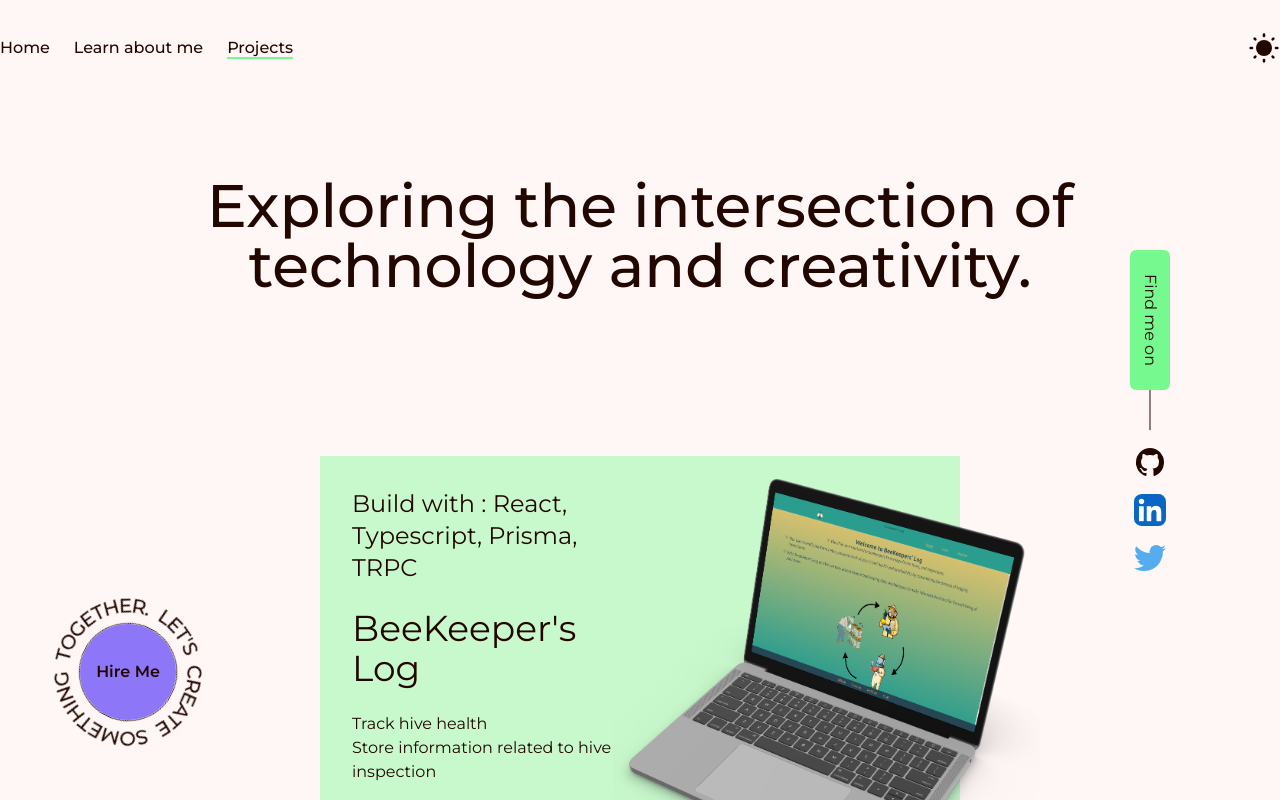
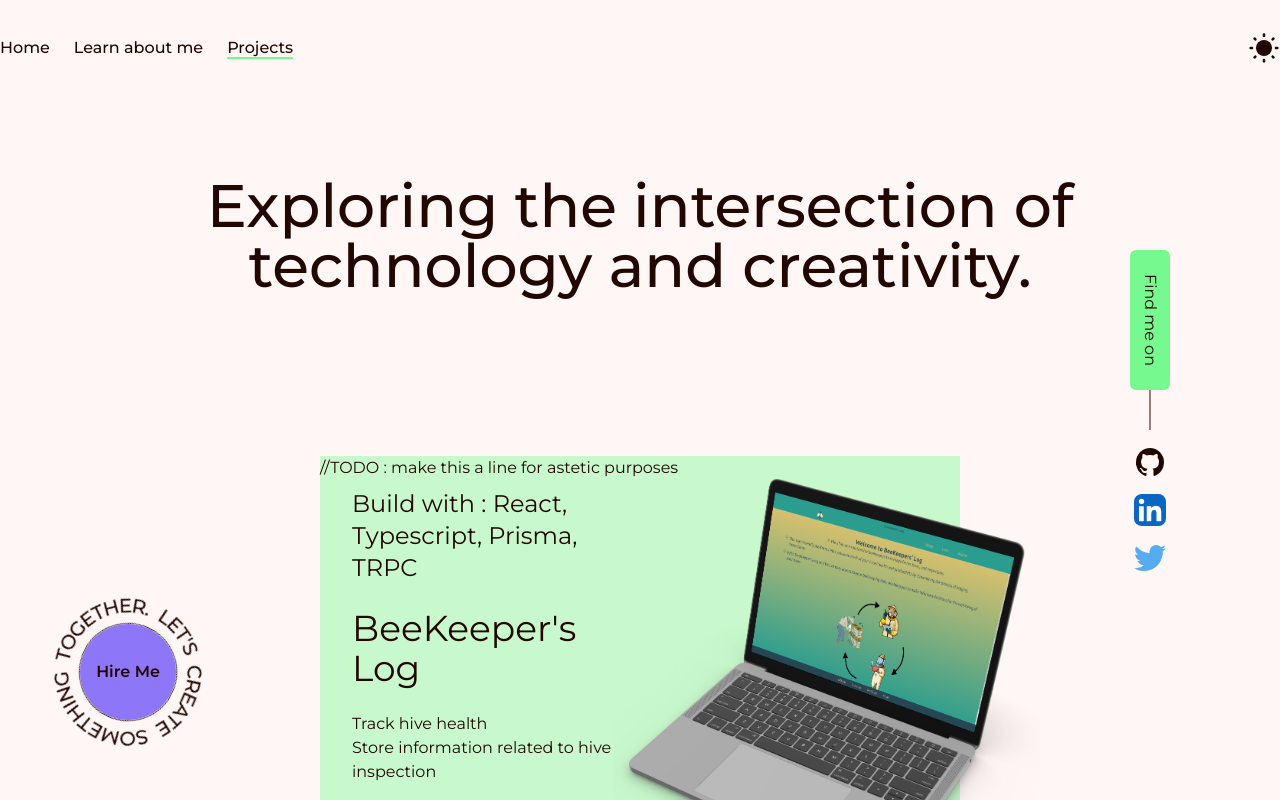
Before and after one commit to Captain-Leftovers/beeOnDWeb-portfolio, a Next.js app: page /projects in a window 1280 px wide. Shown: the top 800 px of the page. Built offline with nearby package versions, Linux system fonts and the light colour scheme.

Commit message:
added span to prep for cosmetic line in middle

```diff
--- a/src/app/projects/components/BigProjCard.tsx
+++ b/src/app/projects/components/BigProjCard.tsx
@@ -5,9 +5,12 @@ export default function BigProjCard() {
 	return (
 		<div className="w-1/2  ">
 			<div className=" bg-accent/40  w-full max-w-screen-lg mx-auto aspect-video flex relative ">
+				<span className='absolute'>
+					//TODO :  make this a line  for astetic purposes
+				</span>
 				<div className=" w-1/2  flex flex-col justify-center pl-8 gap-6">
 					<h2 className='text-2xl'>Build with : React, Typescript, Prisma, TRPC</h2>
-					<h1 className='text-4xl'>BeeKeeper's Log</h1>
+					<h1 className='text-4xl'>BeeKeeper&apos;s Log</h1>
 					<section>
 					<p>Track hive health</p>
 					<p>Store information related to hive inspection</p>
```
Also changed, not shown: public/two.png (deleted).
